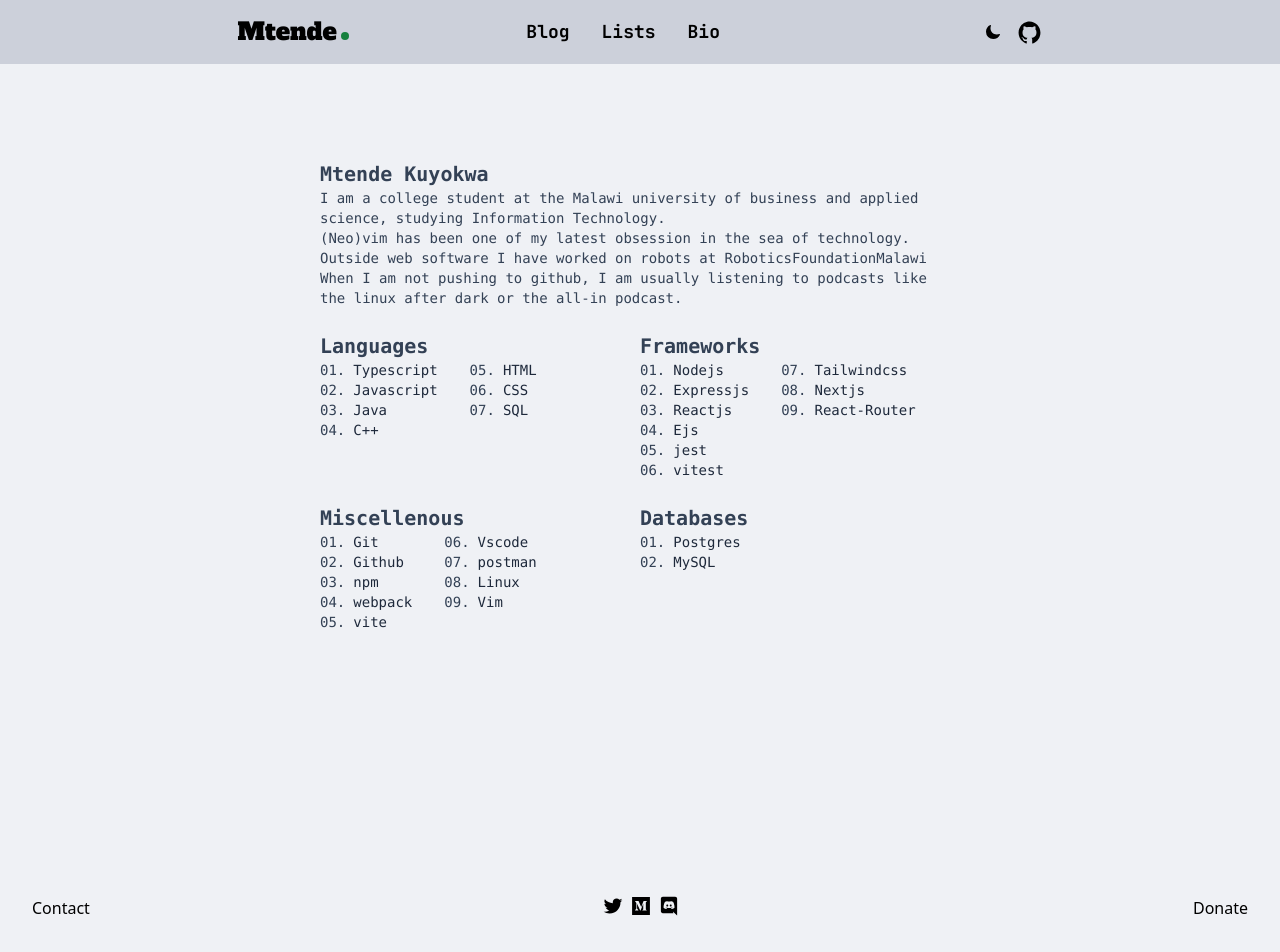
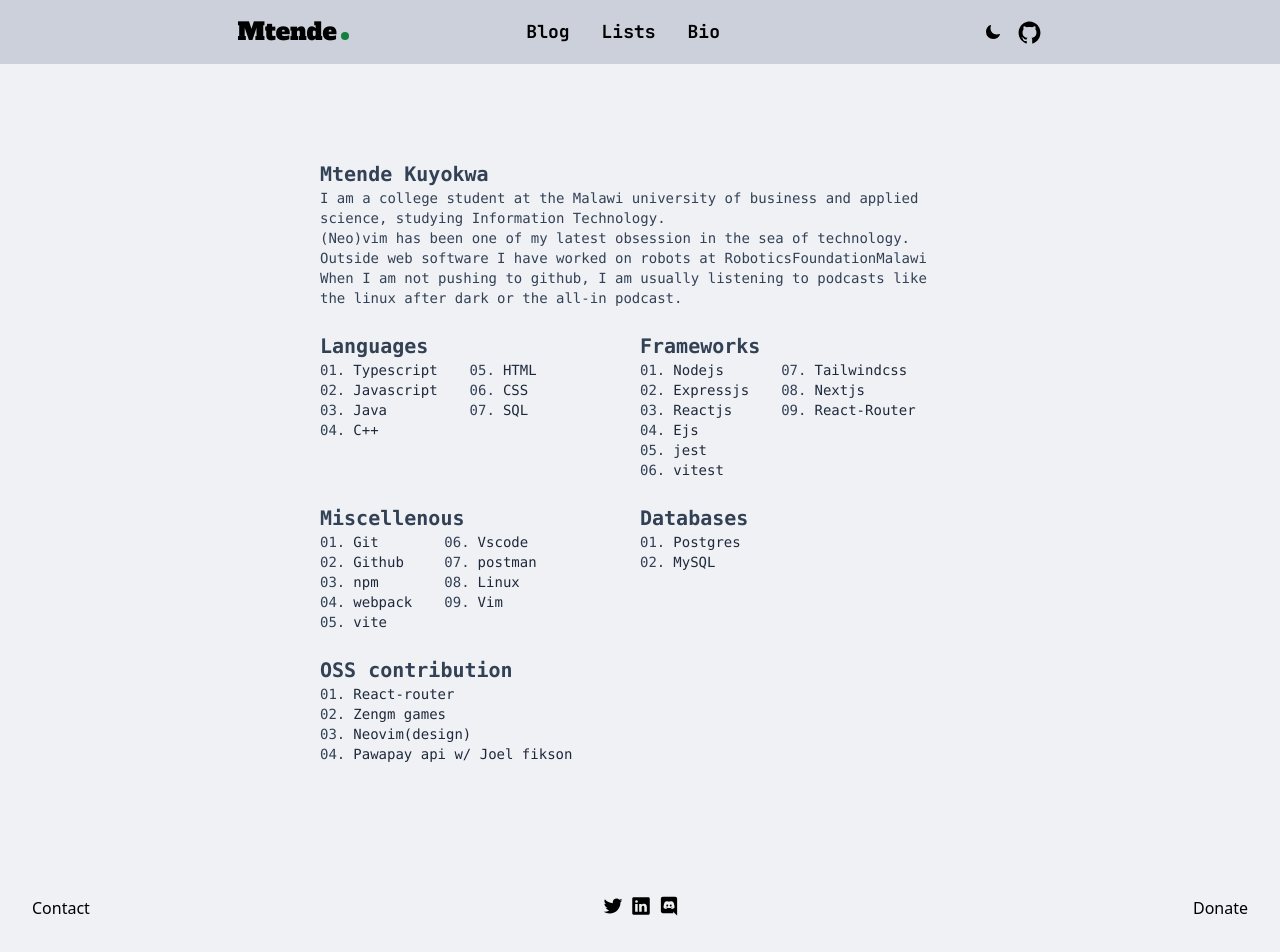
Before and after one commit to Mtendekuyokwa19/Mtendekuyokwa19.github.io, a React (Vite) app: page /bio in a window 1280 px wide. Built offline with nearby package versions, Linux system fonts and the light colour scheme; a web font is replaced by a local one.

Commit message:
adding contributions

```diff
--- a/src/Home.tsx
+++ b/src/Home.tsx
@@ -1,6 +1,7 @@
 import { BlogcardTemplate, Card } from "./blogPosts/template.tsx"
 import {
   IoLogoDiscord,
+  IoLogoLinkedin,
   IoLogoMedium,
   IoLogoTwitter,
   // IoSearch,
@@ -42,8 +43,8 @@ export function Footer() {
           </div>
 
           <div>
-            <a href="https://medium.com/@mtendekuyokwa19">
-              <IoLogoMedium size={20} />
+            <a href="https://www.linkedin.com/in/mtende-kuyokwa-a71a60241/">
+              <IoLogoLinkedin size={20} />
             </a>
           </div>
 
--- a/src/bio.tsx
+++ b/src/bio.tsx
@@ -15,7 +15,10 @@ export function Bio() {
 
         <Miscellenous />
         <Databases />
+
       </section>
+
+      <OSS />
     </article>
   )
 }
@@ -26,7 +29,7 @@ function Header() {
   return (
     <section className="lg:w-1/2 lg:mt-24 mt-12 " >
       <H2 >Mtende Kuyokwa</H2>
-      <section className="font-mono text-sm lg:text-md text-left text-slate-700 dark:text-slate-500 ">
+      <section className="font-mono text-sm lg:text-md text-left text-slate-700 dark:text-slate-400 ">
 
         <p> I am a college student at the Malawi university of business and applied science, studying Information Technology.</p>
         <p>(Neo)vim has been one of my latest obsession in the sea of technology. Outside web software I have worked on robots at RoboticsFoundationMalawi</p>
@@ -35,6 +38,32 @@ function Header() {
       </section>
     </section>
   )
+}
+
+function OSS() {
+  const languagegrp1 = ["React-router", "Zengm games", "Neovim(design)", "Pawapay api w/ Joel fikson"]
+
+  let position = 0
+  return (
+
+    <section className="w-1/2" >
+
+      <H2 >OSS contribution</H2>
+
+      <section className="font-mono text-left text-slate-500 flex gap-8 ">
+        <div>
+          {languagegrp1.map(language => {
+            position++
+            return <Language language={language} position={position} />
+          }
+          )
+          }
+        </div>
+
+      </section>
+    </section>
+  )
+
 }
 function Databases() {
   const languagegrp1 = ["Postgres", "MySQL"]
--- a/src/lists.tsx
+++ b/src/lists.tsx
@@ -80,7 +80,7 @@ interface ILanguage {
 export function Language({ language, position }: ILanguage) {
   return (<section className="flex text-sm lg:text-md gap-2">
     <p className="text-slate-700 lg:text-md text-sm">{"0" + position + "."}</p>
-    <p className="text-slate-800 dark:text-slate-500 text-sm lg:text-md">{language}</p>
+    <p className="text-slate-800 dark:text-slate-400 text-sm lg:text-md">{language}</p>
   </section>)
 
 
```
